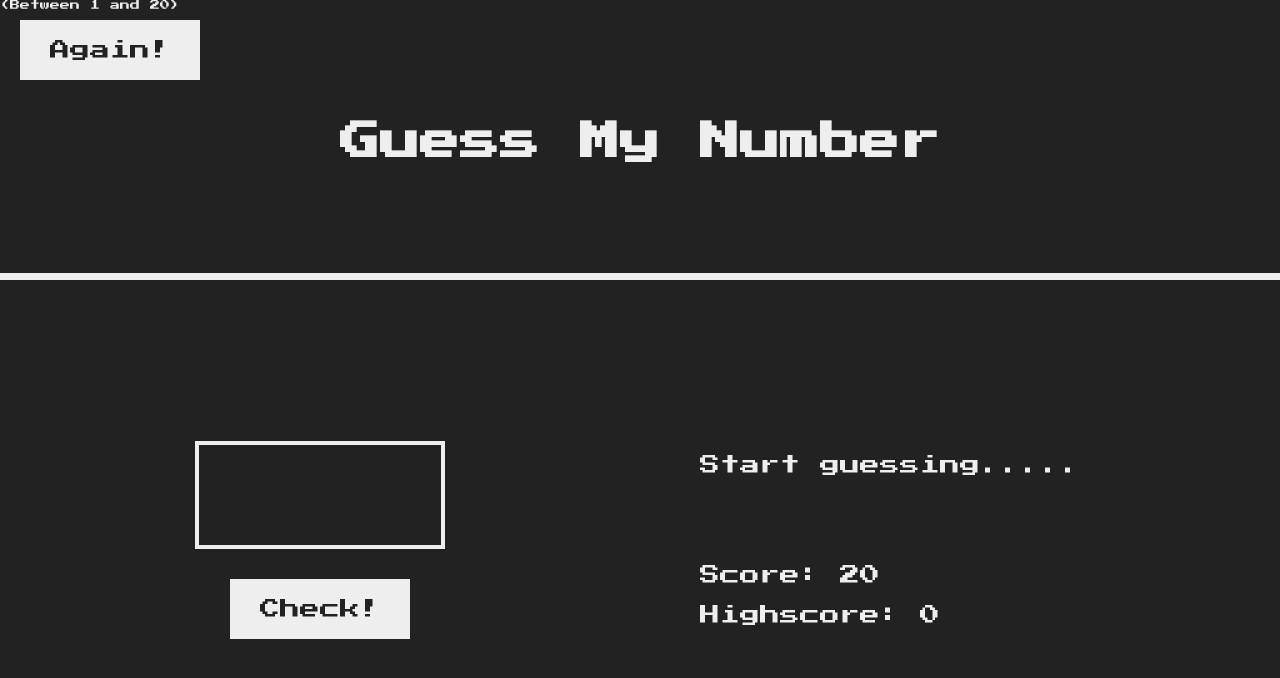
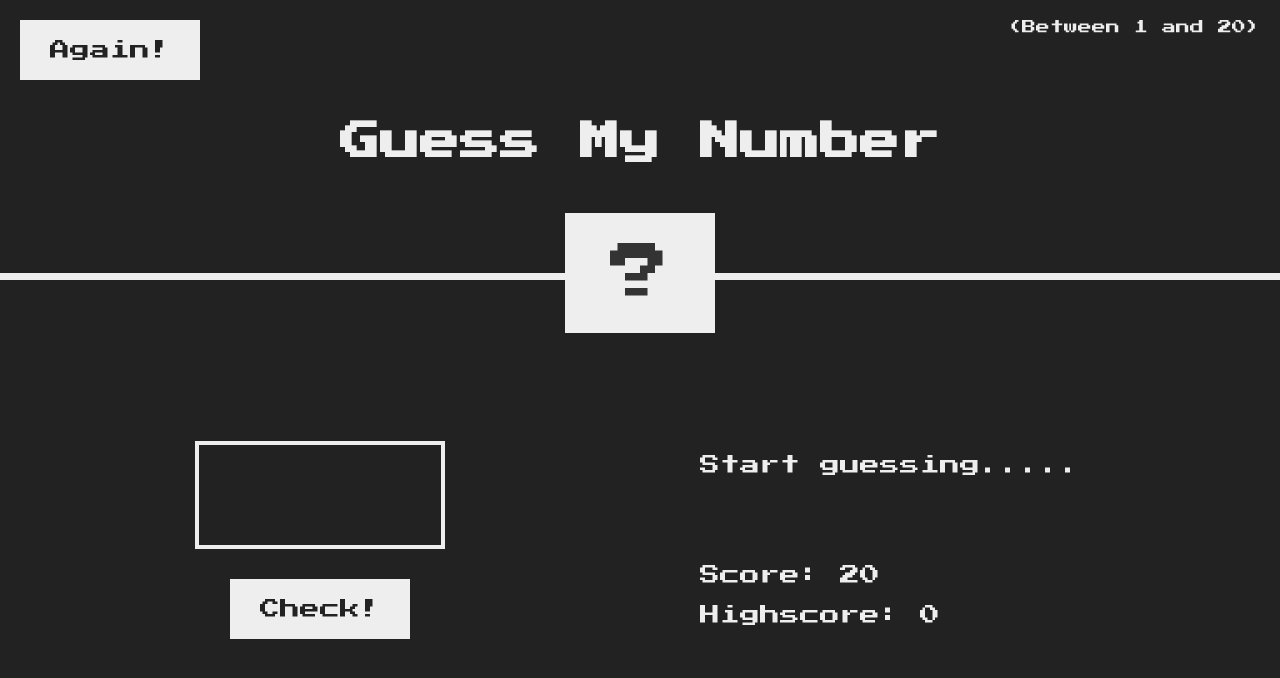
Before and after one commit to nyima6999/guess-my-number, a plain HTML site: page index.html in a window 1280 px wide. Drawn offline with Linux system fonts and the light colour scheme.

Commit message:
style added for the game

```diff
--- a/index.html
+++ b/index.html
@@ -10,8 +10,9 @@
   <body>
     <header>
       <h1>Guess My Number</h1>
-      <p>(Between 1 and 20)</p>
+      <p class="between">(Between 1 and 20)</p>
       <button class="btn again">Again!</button>
+      <div class="number">?</div>
     </header>
     <main>
       <section class="left">
```
